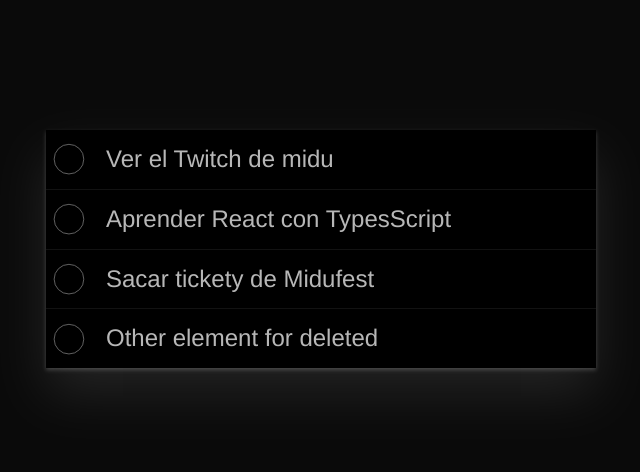
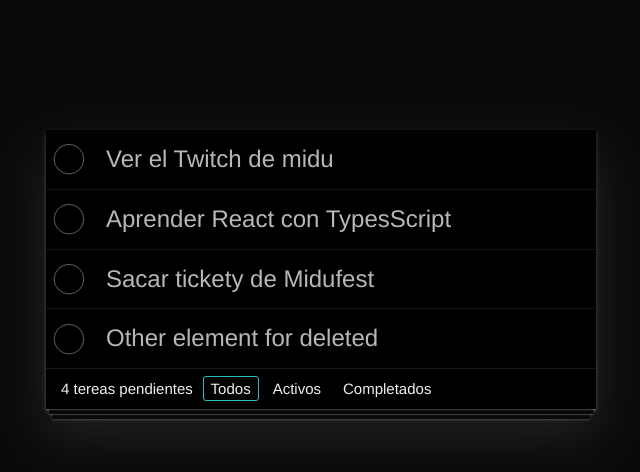
Before and after one commit to ravila64/28-todo-app-ts, a React (Vite) app: page / in a window 1280 px wide. Shown: the top 472 px of the page, without its empty margins (319-959 px from the left). Built offline with nearby package versions, Linux system fonts and the light colour scheme.

Commit message:
hasta filtrar como completado + inicio filtrar TODOs

```diff
--- a/src/App.tsx
+++ b/src/App.tsx
@@ -1,6 +1,8 @@
 import { useState } from "react"
 import { Todos } from "./components/Todos.tsx"
-import { type TodoId, Todo as TodoType } from "./types"
+import { FilterValue, type TodoId, Todo as TodoType } from "./types/Todo"
+import { TODO_FILTERS } from "./constants.ts"
+import { Footer } from "./components/Footer.tsx"
 
 const mockTodos = [
   {
@@ -29,6 +31,7 @@
 // Queda: const App:React.FC=()=> {}
 const App = (): JSX.Element => {
   const [todos, setTodos] = useState(mockTodos)
+  const [filterSelected, setFilterSelected] = useState<FilterValue>(TODO_FILTERS.ALL)
 
   // id:string, cambie, {id}=objeto nombrado
   const handleRemove = ({ id }: TodoId): void => {
@@ -40,10 +43,10 @@
   const handleCompleted = (
     { id, completed }: Pick<TodoType, 'id' | 'completed'>
   ): void => {
-    const newTodos= todos.map(todo=>{
-      if(todo.id===id){
+    const newTodos = todos.map(todo => {
+      if (todo.id === id) {
         return {
-          ... todo,
+          ...todo,
           completed
         }
       }
@@ -52,12 +55,26 @@
     setTodos(newTodos)
   }
 
+  const handleFilterChange = (filter: FilterValue): void => {
+    setFilterSelected(filter)
+  }
+
+  const activeCount = todos.filter(todo => !todo.completed).length
+  const completedCount = todos.length - activeCount
   return (
     <div className="todoapp">
       <Todos
         onToogleCompletedTodo={handleCompleted}
         onRemoveTodo={handleRemove}
-        todos={todos} />
+        todos={todos}
+      />
+      <Footer
+        activeCount={activeCount}
+        completedCount={completedCount}
+        filterSelected={filterSelected}
+        onClearCompleted={() => { }}
+        handleFilterChange={handleFilterChange}
+      />
     </div>
   )
 }
--- /dev/null
+++ b/src/components/Filters.tsx
@@ -0,0 +1,43 @@
+import { FILTER_BUTTONS } from '../constants'
+import { FilterValue } from '../types/Todo'
+
+// filterSelected : typeof TODO_FILTERS[keyof typeof TODO_FILTERS]
+// FilterValue=esta en tipo de  ..types/Todo.d.ts
+
+interface Props {
+  onFilterChange: (filter: FilterValue) => void
+  filterSelected: FilterValue
+}
+
+export const Filters: React.FC<Props> = (
+  { filterSelected, onFilterChange }) => {
+    // const handleClick = (filter:FilterValue) {
+    //   return(
+
+    //   )
+    // }
+
+    return (
+    <ul className="filters">
+      {
+        Object.entries(FILTER_BUTTONS).map(([key,{href,literal}]) =>{
+          const isSelected = key === filterSelected
+          const className= isSelected ? 'selected' : ''
+          return(
+            <li key={key}>
+                <a href={href}
+                  className={className}
+                  onClick={(event)=>{
+                    event.preventDefault()
+                    onFilterChange(key as FilterValue)
+                  }}
+                >
+                {literal}
+                </a>
+            </li>
+          )
+        })
+      }
+    </ul>
+  )
+}
--- /dev/null
+++ b/src/components/Footer.tsx
@@ -0,0 +1,30 @@
+import { FilterValue } from "../types/Todo"
+import { Filters } from "./Filters"
+
+interface Props{1
+    activeCount: number
+    completedCount: number
+    filterSelected: FilterValue
+    onClearCompleted: () => void
+    handleFilterChange: (filter: FilterValue)=>void
+}
+
+export const Footer: React.FC<Props>=({
+    activeCount =0,
+    completedCount = 0,
+    filterSelected,
+    handleFilterChange,
+    onClearCompleted
+}) =>{
+    return(
+        <footer className="footer">
+            <span className="todo-count">
+                <strong>{activeCount}</strong> tereas pendientes
+            </span>
+            <Filters
+                filterSelected={filterSelected}
+                onFilterChange={handleFilterChange}
+            />
+        </footer>
+    )
+}
--- a/src/components/Todo.tsx
+++ b/src/components/Todo.tsx
@@ -1,5 +1,5 @@
-import { type Todo as TodoType } from "../types"
-import { type TodoId } from "../types"
+import { type Todo as TodoType } from "../types/Todo"
+import { type TodoId } from "../types/Todo"
 
 //type Props = TodoTYpe
 
--- a/src/components/Todos.tsx
+++ b/src/components/Todos.tsx
@@ -1,4 +1,4 @@
-import { type Todo as TodoType, type TodoId,type ListOfTodos } from "../types"
+import { type Todo as TodoType, type TodoId,type ListOfTodos } from "../types/Todo"
 import { Todo } from "./Todo.tsx"
 
 // cambie id:string x id:TodoId
--- /dev/null
+++ b/src/constants.ts
@@ -0,0 +1,21 @@
+export const TODO_FILTERS ={
+    ALL:'all',
+    ACTIVE:'active',
+    COMPLETED:'completed',
+    PARTIAL: 'partial'
+} as const
+// *** as const es de TS, valores no modificables  ***  readonly
+export const FILTER_BUTTONS ={
+    [TODO_FILTERS.ALL]:{
+        literal: 'Todos',
+        href: `/?filter=${TODO_FILTERS.ALL}`
+    },
+    [TODO_FILTERS.ACTIVE]:{
+        literal: 'Activos',
+        href: `/?filter=${TODO_FILTERS.ACTIVE}`
+    },
+    [TODO_FILTERS.COMPLETED]:{
+        literal: 'Completados',
+        href: `/?filter=${TODO_FILTERS.COMPLETED}`
+    }
+} as const
--- a/src/types.d.ts
+++ b/src/types/Todo.d.ts
@@ -1,3 +1,5 @@
+import { TODO_FILTERS } from "../constants"
+
 export interface Todo {
     id: string
     title: string
@@ -9,3 +11,5 @@
 export type TodoCompleted = Pick<Todo, 'completed'>
 
 export type ListOfTodos = Todo[]
+
+export type FilterValue = typeof TODO_FILTERS[keyof typeof TODO_FILTERS]
```
Also changed, not shown: src/types/User.d.ts (added), src/znotes/5_ts_en_linea.txt (added), src/znotes/6_ts_reset.txt (added).
